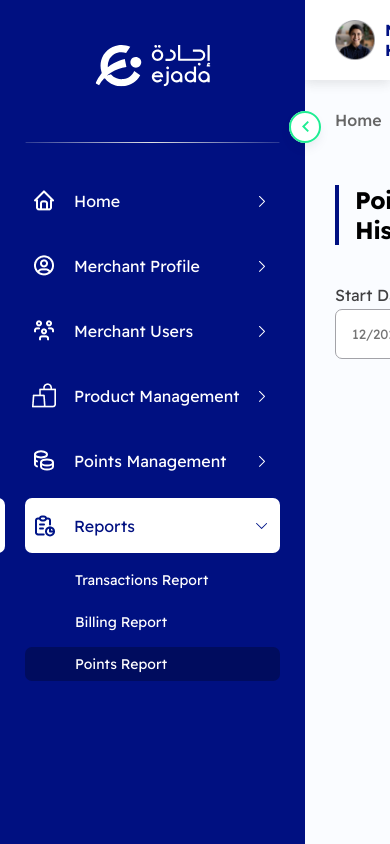
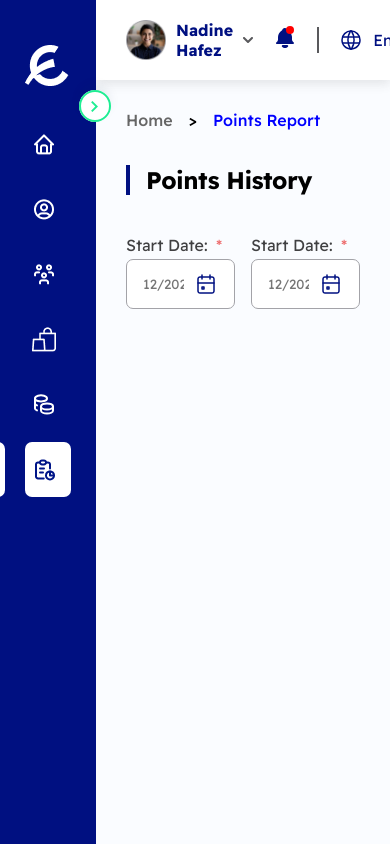
Before and after one commit to Ahadhalloul/ELMS-Merchant-Portal, a plain HTML site: page points-report.html in a window 390 px wide. Drawn offline with Linux system fonts and the light colour scheme.

Commit message:
add tablet breakpoint in js for sidebar

```diff
--- a/css/styles.css
+++ b/css/styles.css
@@ -791,17 +791,24 @@ table td {
 .dashboard-content .content-container {
   padding: 40px 0px 60px;
 }
+.content-container .form {
+  display: grid;
+  grid-template-columns: repeat(2, auto);
+  /* justify-content: flex-start; */
+  max-width: 700px;
+}
 .input-feild {
   display: flex;
   flex-direction: column;
   justify-content: left;
   gap: 4px;
-  width: 347px;
+  max-width: 347px;
 }
 .input-feild label {
   color: var(--Neutrals-N2, #404042);
   font-size: 16px;
   font-weight: 400;
+  width: 100%;
 }
 .input-feild .input {
   display: flex;
@@ -812,6 +819,7 @@ table td {
   border: 1px solid #a3a3a8;
   background: #fff;
   padding: 12px 16px;
+  width: 100%;
 }
 .input input {
   border: none;
@@ -857,11 +865,7 @@ table td {
   flex-direction: column;
   justify-content: space-between;
 }
-.content-container .form {
-  display: grid;
-  grid-template-columns: repeat(2, auto);
-  justify-content: flex-start;
-}
+
 .content-container.points .btn {
   width: 257px;
 }
@@ -1101,3 +1105,13 @@ table td {
     padding: 10px;
   }
 }
+
+/* mobile size  */
+@media screen and (max-width: 768px) {
+  /* .dashboard-container {
+    grid-template-columns: 1fr;
+  }
+  .dashboard-container .sidebar-container {
+    display: none;
+  } */
+}
--- a/points-report.html
+++ b/points-report.html
@@ -123,7 +123,7 @@
           </div>
           <h3 class="head-title">Points History</h3>
           <div class="content-container points">
-            <div class="form flex-row gap-16">
+            <div class="form gap-16">
               <div class="input-feild">
                 <label for=""
                   >Start Date: <span class="required-star">*</span></label
--- a/scripts/index.js
+++ b/scripts/index.js
@@ -46,3 +46,21 @@ function collapseSidebar() {
 function showOptions() {
   document.querySelector(".options-list").classList.toggle("hide");
 }
+
+// Define the breakpoint for small screens
+const smallScreenBreakpoint = 1024; // Adjust as needed
+
+// add/remove collapsed class based on screen size
+function handleScreenSize() {
+  if (window.innerWidth <= smallScreenBreakpoint) {
+    sidebar.classList.add("collapsed");
+  } else {
+    sidebar.classList.remove("collapsed"); // Remove if screen is larger
+  }
+}
+
+// Initial call to set the class on page load
+handleScreenSize();
+
+// Add an event listener to update the class on window resize
+window.addEventListener("resize", handleScreenSize);
```
